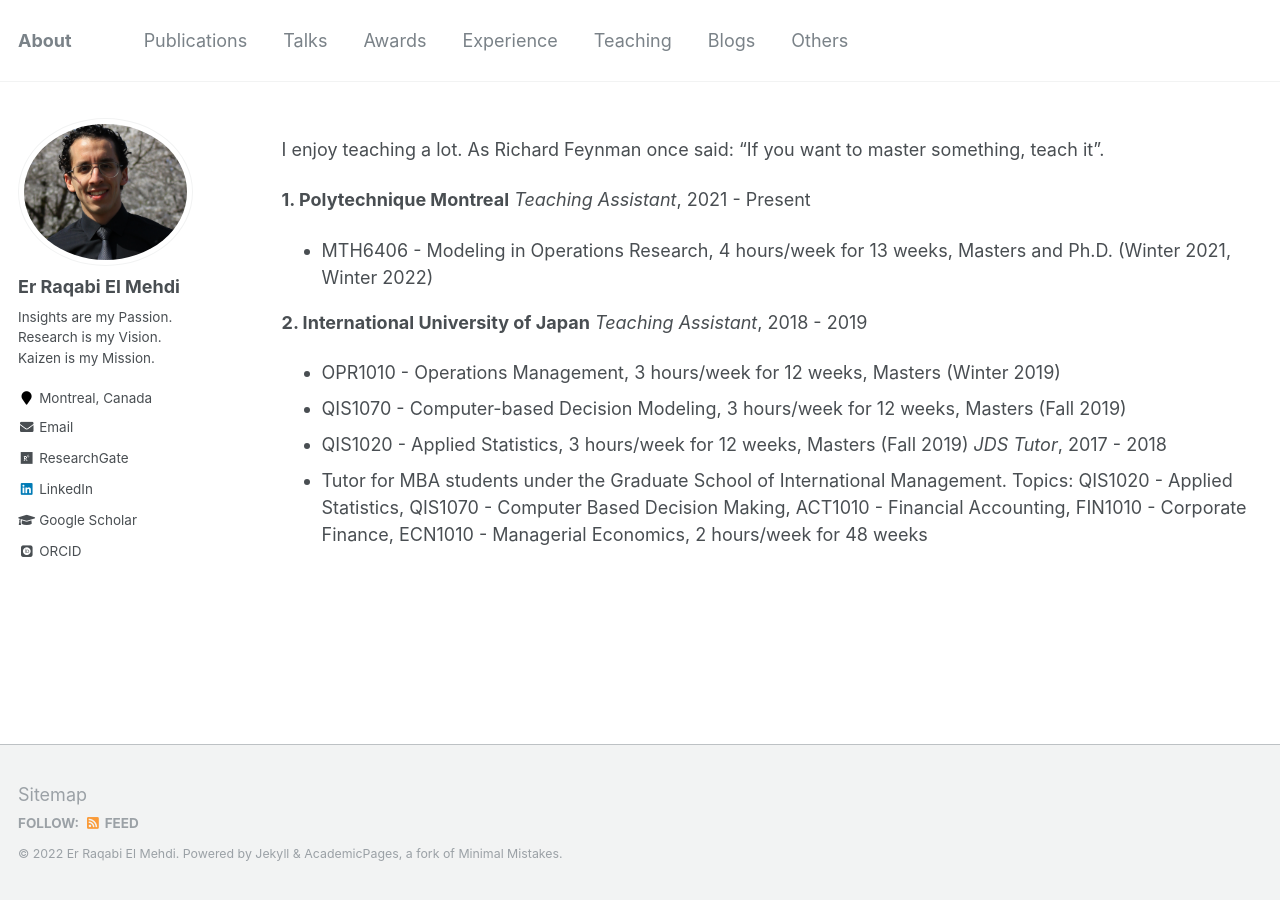
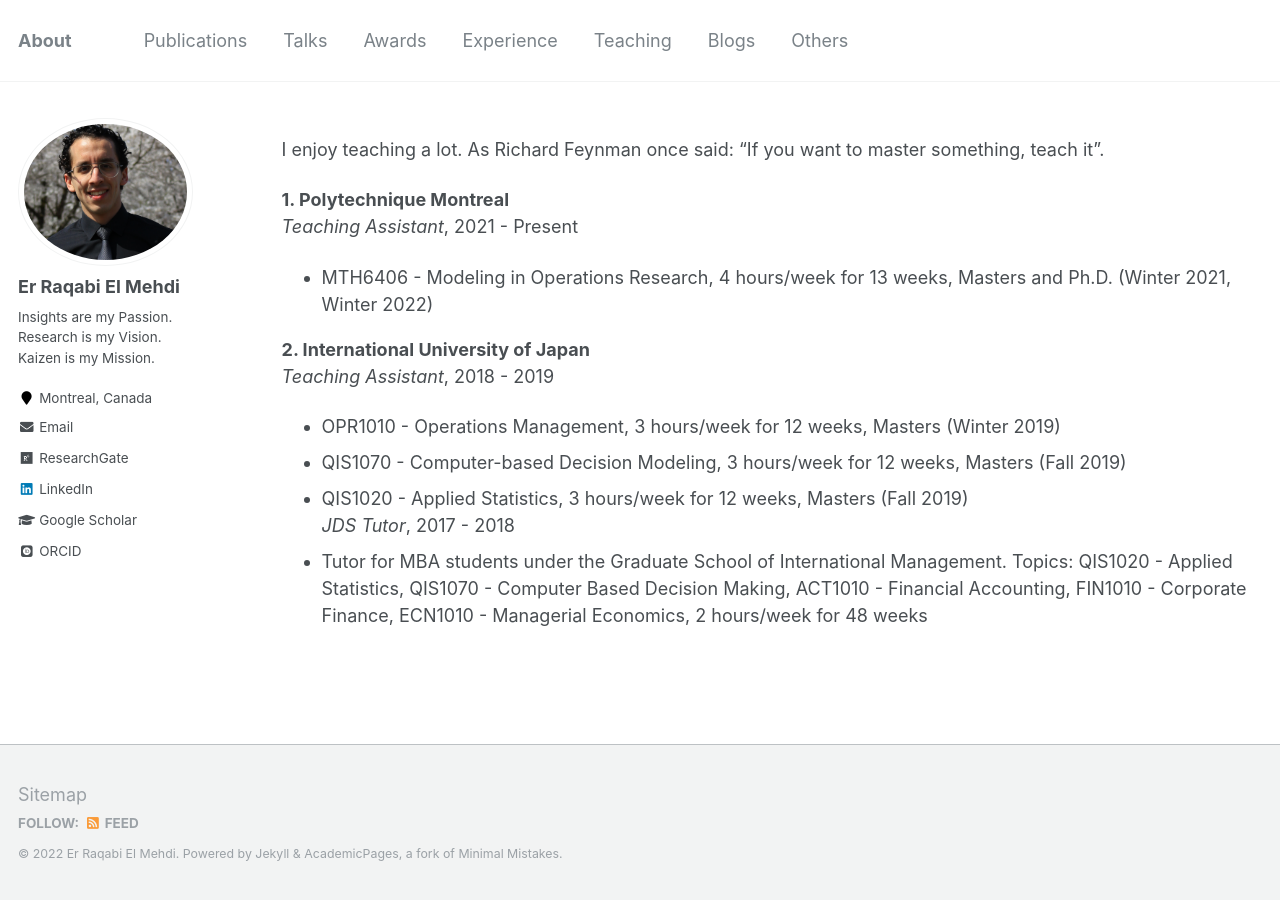
Before and after one commit to RqbMedi/rqbmedi.github.io, a Jekyll site: the page built from _pages/teaching.md, in a window 1280 px wide. Built offline with Jekyll 4.4.1, drawn with Linux system fonts in a browser that asks for light colours; some web fonts are replaced.

```diff
--- a/_pages/teaching.md
+++ b/_pages/teaching.md
@@ -7,15 +7,15 @@ author_profile: true
 
 I enjoy teaching a lot. As Richard Feynman once said: "If you want to master something, teach it".
 
-**1. Polytechnique Montreal**
+**1. Polytechnique Montreal**<br>
 *Teaching Assistant*, 2021 - Present
  - MTH6406 - Modeling in Operations Research, 4 hours/week for 13 weeks, Masters and Ph.D. (Winter 2021, Winter 2022)
 
 
-**2. International University of Japan**
+**2. International University of Japan**<br>
 *Teaching Assistant*, 2018 - 2019
  - OPR1010 - Operations Management, 3 hours/week for 12 weeks, Masters (Winter 2019)
  - QIS1070 - Computer-based Decision Modeling, 3 hours/week for 12 weeks, Masters (Fall 2019)
- - QIS1020 - Applied Statistics, 3 hours/week for 12 weeks, Masters (Fall 2019)
-*JDS Tutor*, 2017 - 2018
+ - QIS1020 - Applied Statistics, 3 hours/week for 12 weeks, Masters (Fall 2019)<br>
+*JDS Tutor*, 2017 - 2018<br>
  - Tutor for MBA students under the Graduate School of International Management. Topics: QIS1020 - Applied Statistics, QIS1070 - Computer Based Decision Making, ACT1010 - Financial Accounting, FIN1010 - Corporate Finance, ECN1010 - Managerial Economics, 2 hours/week for 48 weeks
```
